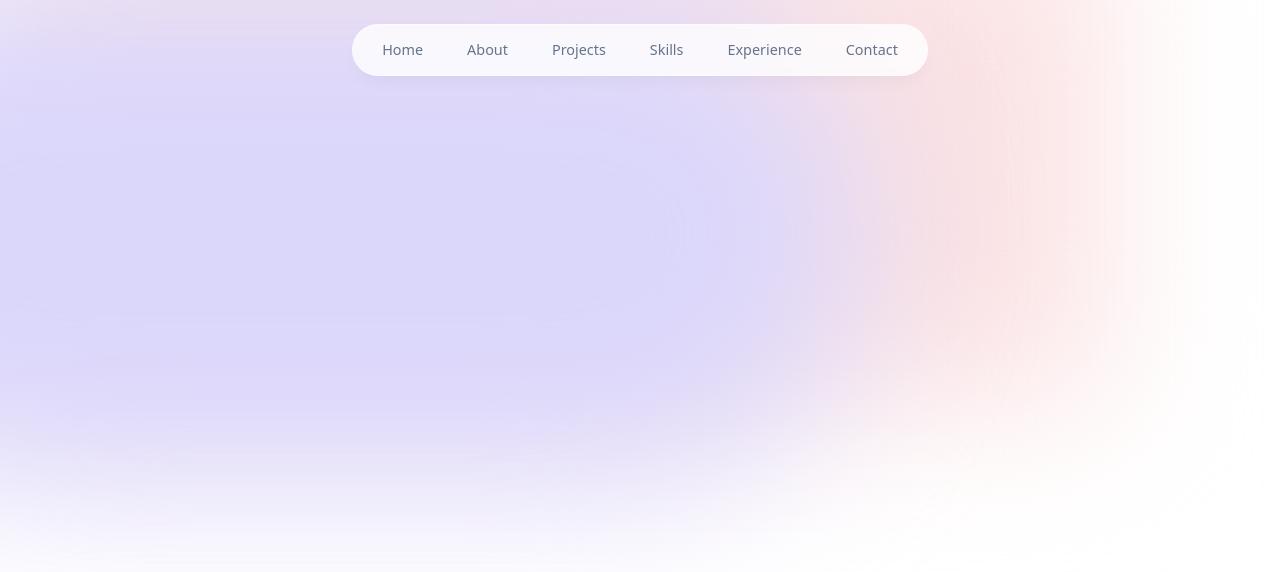
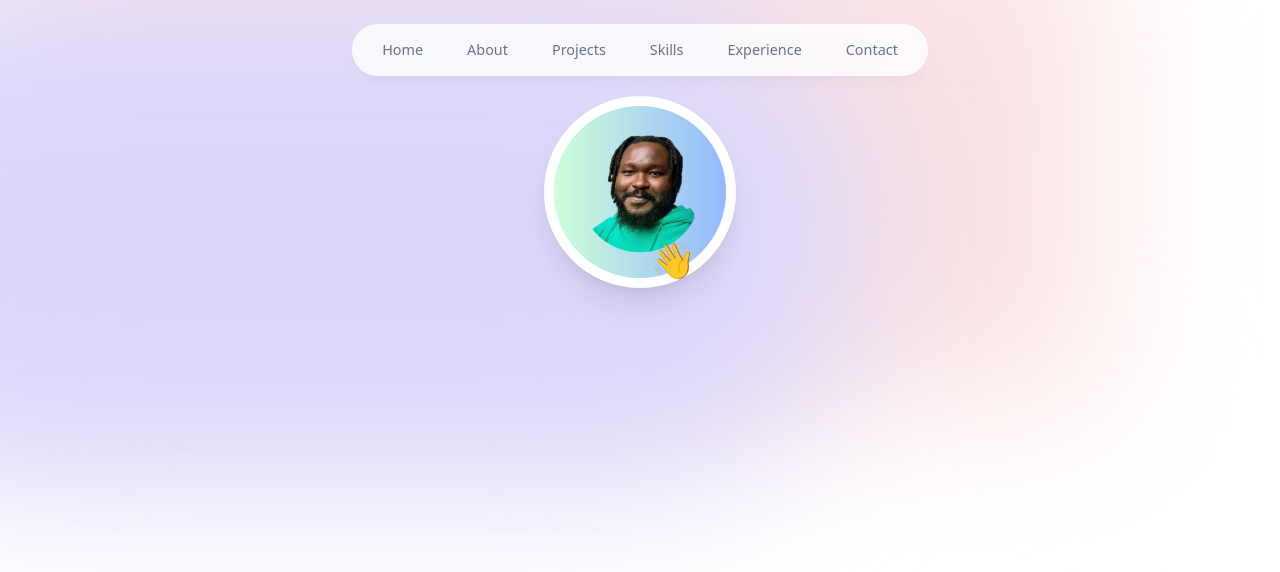
Before and after one commit to kelvinSeamount/new-portfolio, a Next.js app: page / in a window 1280 px wide. Shown: the top 572 px of the page. Built offline with nearby package versions, Linux system fonts and the light colour scheme.

Commit message:
add hero

```diff
--- /dev/null
+++ b/app/components/hero.tsx
@@ -0,0 +1,45 @@
+"use client";
+import { motion } from "framer-motion";
+import Image from "next/image";
+import React from "react";
+
+const Hero = () => {
+  return (
+    <section>
+      <div className="flex items-center justify-center">
+        <div className="relative">
+          <motion.div
+            initial={{ opacity: 0, scale: 0 }}
+            animate={{ opacity: 1, scale: 2 }}
+            transition={{ type: "keyframes", duration: 0.5 }}
+          >
+            <Image
+              src={"/Emeka-icon.jpg"}
+              alt="My Potrait"
+              width={192}
+              height={95}
+              priority={true}
+              quality="95"
+              className="rounded-full w-24 h-24 object-contain border-white shadow-lg border-[0.35rem]"
+            />
+          </motion.div>
+          <motion.span
+            className="text-4xl absolute bottom-[-2] -right-2"
+            initial={{ opacity: 0, scale: 0 }}
+            animate={{ opacity: 1, scale: 1 }}
+            transition={{
+              type: "spring",
+              stiffness: 125,
+              delay: 0.1,
+              duration: 0.7,
+            }}
+          >
+            👋
+          </motion.span>
+        </div>
+      </div>
+    </section>
+  );
+};
+
+export default Hero;
--- a/app/page.tsx
+++ b/app/page.tsx
@@ -1,3 +1,9 @@
+import Hero from "./components/hero";
+
 export default function Home() {
-  return <main className=""></main>;
+  return (
+    <main className="">
+      <Hero />
+    </main>
+  );
 }
```
